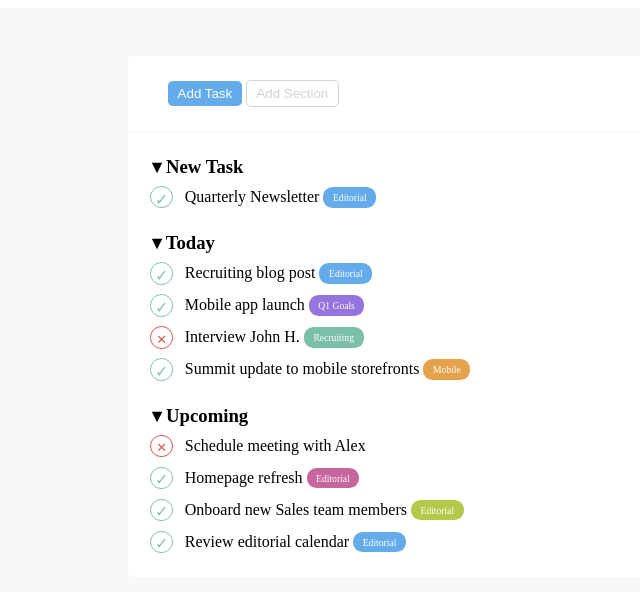
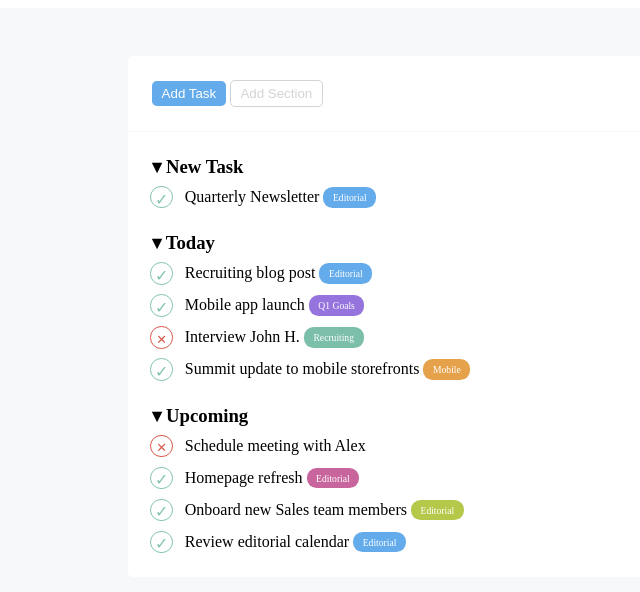
Before and after one commit to giovannilampis/html-css-toboolist, a plain HTML site: page index.html in a window 1280 px wide. Shown: the part 62-654 px from the top of the page, without its empty margins (0-640 px from the left). Drawn offline with Linux system fonts and the light colour scheme.

Commit message:
change left padding of the top classed div

```diff
--- a/style.css
+++ b/style.css
@@ -38,7 +38,7 @@ main {
 
 /* buttons on the top */
 .top {
-    padding: 1.5rem 2.5rem;
+    padding: 1.5rem 1.5rem;
     border-bottom: 1px solid rgb(246, 248, 249);
 }
 
```
Also changed, not shown: 1 other file.
